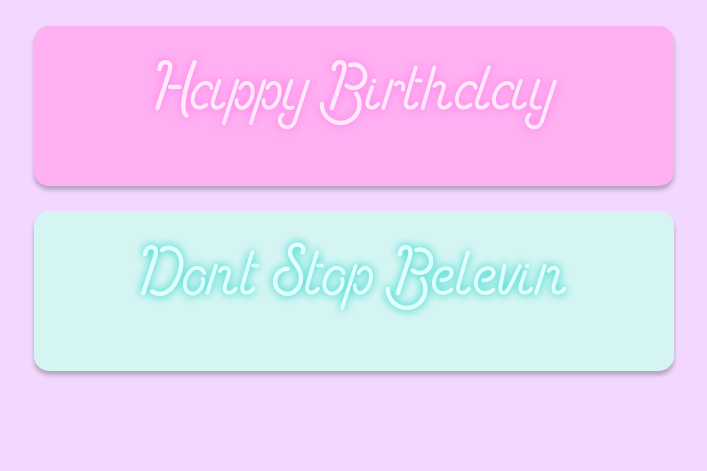
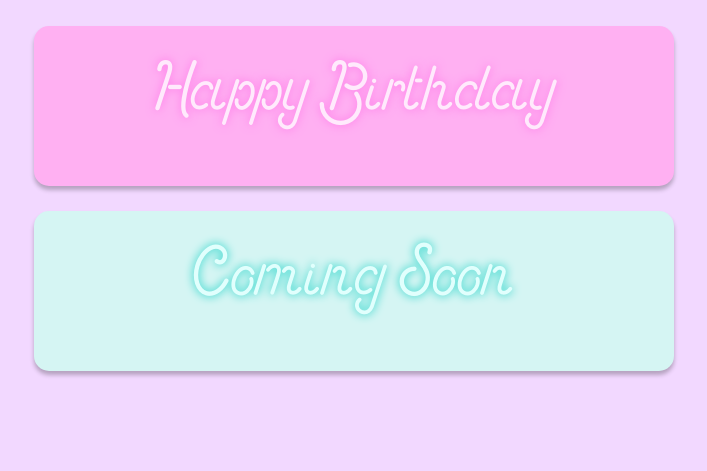
Before and after one commit to agercha/KaraoKey, a Django app: page /mode in a window 1280 px wide. Shown: the part 379-850 px from the top of the page, without its empty margins (286-993 px from the left). Run offline with Django 4.2, Linux system fonts and the light colour scheme; the visitor is signed in with stand-in values (Sample User, id 1).

Commit message:
Updated Song Selection Page.

```diff
--- a/web/KaraoKeySite/templates/KaraoKeySite/mode.html
+++ b/web/KaraoKeySite/templates/KaraoKeySite/mode.html
@@ -17,7 +17,7 @@
   </div>
   <div class="mode_button_wide_blue">
     <a href="{% url 'mode' %}" id="id_nav_logout" class="header_button, mode_button_text_blue">
-      Dont Stop Belevin
+      Coming Soon
     </a>
   </div>
 </div>
```
